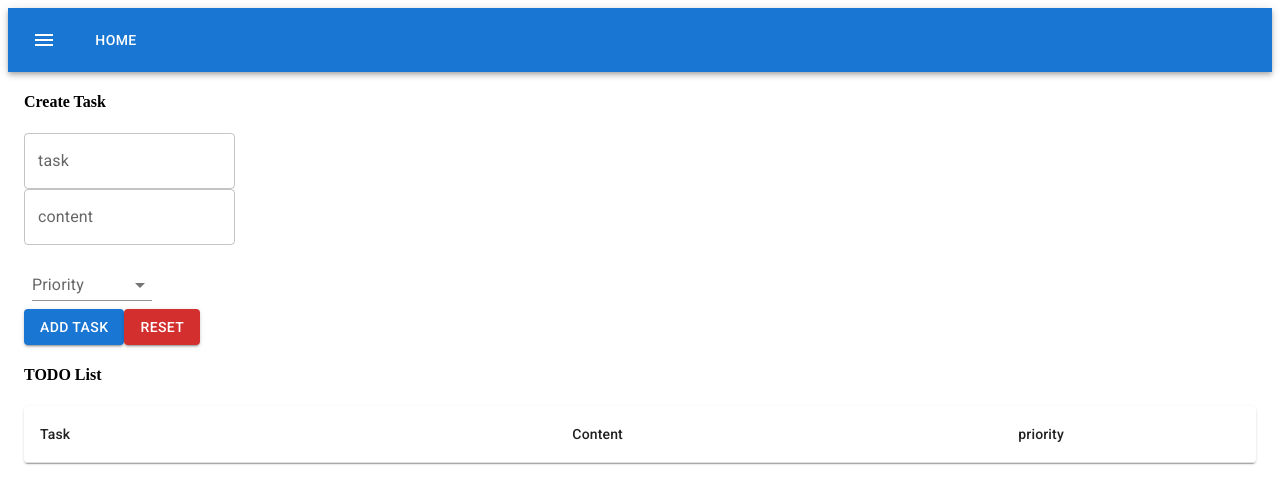
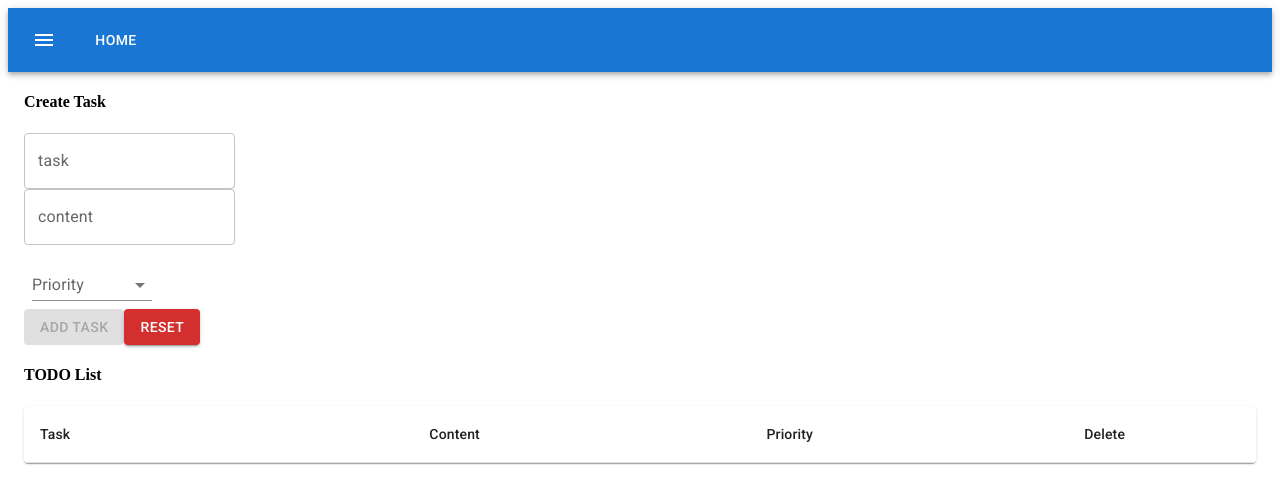
Before and after one commit to kome-tech/my-application, a React (Create React App) app: page /todo in a window 1280 px wide. Shown: the top 504 px of the page. Built offline with nearby package versions, Linux system fonts and the light colour scheme.

Commit message:
fairu wo bunnkatu

```diff
--- /dev/null
+++ b/src/components/CreateTasks.js
@@ -0,0 +1,90 @@
+import React, { useEffect, useState } from "react";
+
+import Button from "@mui/material/Button";
+import InputLabel from "@mui/material/InputLabel";
+import MenuItem from "@mui/material/MenuItem";
+import FormControl from "@mui/material/FormControl";
+import Select from "@mui/material/Select";
+import TextField from "@mui/material/TextField";
+
+const initialTodo = {
+  task: "",
+  content: "",
+  priority: "",
+};
+
+const CreateTasks = (props) => {
+  const [todo, setTodo] = useState(initialTodo);
+  const task = todo.task;
+  const content = todo.content;
+  const priority = todo.priority;
+
+  const unCreatable = task === "" || content === "" || priority === "";
+
+  const addTask = () => {
+    const action = {
+      type: "CREATE_TASK",
+      task,
+      content,
+      priority,
+    };
+    props.dispatch(action);
+    setTodo(initialTodo);
+  };
+
+  return (
+    <div>
+      <h4>Create Task</h4>
+      <div>
+        <TextField
+          label="task"
+          variant="outlined"
+          value={task}
+          onChange={(e) => setTodo({ ...todo, task: e.target.value })}
+        />
+      </div>
+      <div>
+        <TextField
+          label="content"
+          variant="outlined"
+          value={content}
+          onChange={(e) => setTodo({ ...todo, content: e.target.value })}
+        />
+      </div>
+      <div>
+        <FormControl variant="standard" sx={{ m: 1, minWidth: 120 }}>
+          <InputLabel id="select-priority">Priority</InputLabel>
+          <Select
+            labelId="select-priority"
+            id="select-priority"
+            value={priority}
+            label="Priority"
+            onChange={(e) => setTodo({ ...todo, priority: e.target.value })}
+          >
+            <MenuItem value={"High"}>High</MenuItem>
+            <MenuItem value={"Middle"}>Middle</MenuItem>
+            <MenuItem value={"Low"}>Low</MenuItem>
+          </Select>
+        </FormControl>
+      </div>
+      <div>
+        <Button
+          variant="contained"
+          onClick={() => addTask()}
+          disabled={unCreatable}
+        >
+          ADD Task
+        </Button>
+        <Button
+          variant="contained"
+          color="error"
+          onClick={() => setTodo(initialTodo)}
+        >
+          Reset
+        </Button>
+      </div>
+    </div>
+  );
+};
+
+export default CreateTasks;
--- a/src/components/Todo.js
+++ b/src/components/Todo.js
@@ -2,133 +2,21 @@ import React, { useEffect, useState, useReducer } from "react";
 
 import todoReducer from "../reducers/todo_reducer";
 
-import Table from "@mui/material/Table";
-import TableBody from "@mui/material/TableBody";
-import TableCell from "@mui/material/TableCell";
-import TableContainer from "@mui/material/TableContainer";
-import TableHead from "@mui/material/TableHead";
-import TableRow from "@mui/material/TableRow";
-import Paper from "@mui/material/Paper";
-import Button from "@mui/material/Button";
-import InputLabel from "@mui/material/InputLabel";
-import MenuItem from "@mui/material/MenuItem";
-import FormControl from "@mui/material/FormControl";
-import Select from "@mui/material/Select";
-import TextField from "@mui/material/TextField";
-
-const initialTodo = {
-  task: "",
-  content: "",
-  priority: "",
-};
+import AlertDialog from "./util/AlertDialog";
+import CreateTasks from "./CreateTasks";
+import TodoList from "./TodoList";
 
 const Todo = () => {
   const [todos, dispatch] = useReducer(todoReducer, []);
+  //   const [state, dispatch1] = useReducer(alert_dialog_reducer, { open: false, isConfirmed: false });
 
   return (
     <>
+      <AlertDialog />
       <CreateTasks dispatch={dispatch} todoList={todos} />
-      <TodoList todos={todos} />
+      <TodoList dispatch={dispatch} todos={todos} />
     </>
   );
 };
 
-const TodoList = (props) => {
-  const todos = props.todos;
-  return (
-    <div>
-      <h4>TODO List</h4>
-      <TableContainer component={Paper}>
-        <Table sx={{ minWidth: 300 }} aria-label="simple table">
-          <TableHead>
-            <TableRow>
-              <TableCell>Task</TableCell>
-              <TableCell align="center">Content</TableCell>
-              <TableCell align="center">priority</TableCell>
-            </TableRow>
-          </TableHead>
-          <TableBody>
-            {todos.map((todo, index) => {
-              return (
-                <TableRow key={index}>
-                  <TableCell>{todo.task}</TableCell>
-                  <TableCell align="center">{todo.content}</TableCell>
-                  <TableCell align="center">{todo.priority}</TableCell>
-                </TableRow>
-              );
-            })}
-          </TableBody>
-        </Table>
-      </TableContainer>
-    </div>
-  );
-};
-
-const CreateTasks = (props) => {
-  const [todo, setTodo] = useState(initialTodo);
-  const task = todo.task;
-  const content = todo.content;
-  const priority = todo.priority;
-
-  const addTask = () => {
-    const action = {
-      type: "CREATE_TASK",
-      task,
-      content,
-      priority,
-    };
-    props.dispatch(action);
-  };
-
-  return (
-    <div>
-      <h4>Create Task</h4>
-      <div>
-        <TextField
-          label="task"
-          variant="outlined"
-          value={task}
-          onChange={(e) => setTodo({ ...todo, task: e.target.value })}
-        />
-      </div>
-      <div>
-        <TextField
-          label="content"
-          variant="outlined"
-          value={content}
-          onChange={(e) => setTodo({ ...todo, content: e.target.value })}
-        />
-      </div>
-      <div>
-        <FormControl variant="standard" sx={{ m: 1, minWidth: 120 }}>
-          <InputLabel id="select-priority">Priority</InputLabel>
-          <Select
-            labelId="select-priority"
-            id="select-priority"
-            value={priority}
-            label="Priority"
-            onChange={(e) => setTodo({ ...todo, priority: e.target.value })}
-          >
-            <MenuItem value={"High"}>High</MenuItem>
-            <MenuItem value={"Middle"}>Middle</MenuItem>
-            <MenuItem value={"Low"}>Low</MenuItem>
-          </Select>
-        </FormControl>
-      </div>
-      <div>
-        <Button variant="contained" onClick={() => addTask()}>
-          ADD Task
-        </Button>
-        <Button
-          variant="contained"
-          color="error"
-          onClick={() => setTodo(initialTodo)}
-        >
-          Reset
-        </Button>
-      </div>
-    </div>
-  );
-};
-
 export default Todo;
--- /dev/null
+++ b/src/components/TodoList.js
@@ -0,0 +1,59 @@
+import Table from "@mui/material/Table";
+import TableBody from "@mui/material/TableBody";
+import TableCell from "@mui/material/TableCell";
+import TableContainer from "@mui/material/TableContainer";
+import TableHead from "@mui/material/TableHead";
+import TableRow from "@mui/material/TableRow";
+import Paper from "@mui/material/Paper";
+import IconButton from "@mui/material/IconButton";
+import DeleteIcon from "@mui/icons-material/Delete";
+const TodoList = (props) => {
+  const todos = props.todos;
+
+  const handleClickDelete = (id) => {
+    const action = {
+      type: "DELETE_TASK",
+      id,
+    };
+    props.dispatch(action);
+  };
+  return (
+    <div>
+      <h4>TODO List</h4>
+      <TableContainer component={Paper}>
+        <Table sx={{ minWidth: 300 }} aria-label="simple table">
+          <TableHead>
+            <TableRow>
+              <TableCell>Task</TableCell>
+              <TableCell align="center">Content</TableCell>
+              <TableCell align="center">Priority</TableCell>
+              <TableCell align="center">Delete</TableCell>
+            </TableRow>
+          </TableHead>
+          <TableBody>
+            {todos.map((todo, index) => {
+              return (
+                <TableRow key={index}>
+                  <TableCell>{todo.task}</TableCell>
+                  <TableCell align="center">{todo.content}</TableCell>
+                  <TableCell align="center">{todo.priority}</TableCell>
+                  <TableCell align="center">
+                    <IconButton
+                      aria-label="delete"
+                      color="error"
+                      onClick={() => handleClickDelete(todo.id)}
+                    >
+                      <DeleteIcon />
+                    </IconButton>
+                  </TableCell>
+                </TableRow>
+              );
+            })}
+          </TableBody>
+        </Table>
+      </TableContainer>
+    </div>
+  );
+};
+
+export default TodoList;
--- /dev/null
+++ b/src/components/util/AlertDialog.js
@@ -0,0 +1,48 @@
+import React, { useEffect, useState, useReducer } from "react";
+import Button from "@mui/material/Button";
+import Dialog from "@mui/material/Dialog";
+import DialogActions from "@mui/material/DialogActions";
+import DialogContent from "@mui/material/DialogContent";
+import DialogContentText from "@mui/material/DialogContentText";
+import DialogTitle from "@mui/material/DialogTitle";
+import alert_dialog_reducer from "../../reducers/alert_dialog_reducer";
+
+export default function AlertDialog() {
+  const [state, dispatch] = useReducer(alert_dialog_reducer, { open: false, isConfirmed: false });
+  const [open, setOpen] = useState(state.open);
+
+  const handleClickOpen = () => {
+    setOpen(true);
+  };
+
+  const handleClose = () => {
+    setOpen(false);
+  };
+
+  return (
+    <div>
+      <Dialog
+        open={open}
+        onClose={handleClose}
+        aria-labelledby="alert-dialog-title"
+        aria-describedby="alert-dialog-description"
+      >
+        <DialogTitle id="alert-dialog-title">
+          {"Use Google's location service?"}
+        </DialogTitle>
+        <DialogContent>
+          <DialogContentText id="alert-dialog-description">
+            Let Google help apps determine location. This means sending
+            anonymous location data to Google, even when no apps are running.
+          </DialogContentText>
+        </DialogContent>
+        <DialogActions>
+          <Button onClick={handleClose}>Disagree</Button>
+          <Button onClick={handleClose} autoFocus>
+            Agree
+          </Button>
+        </DialogActions>
+      </Dialog>
+    </div>
+  );
+}
--- /dev/null
+++ b/src/reducers/alert_dialog_reducer.js
@@ -0,0 +1,17 @@
+const alert_dialog_reducer = (
+  state = { open: false, isConfirmed: false },
+  action
+) => {
+  switch (action.type) {
+    case "DIALOG_OPNE":
+      return { ...state, open: true };
+    case "AGREEMENT":
+      return { open: false, isConfirmed: true };
+    case "DISAGREEMENT":
+      return { open: false, isConfirmed: false };
+    default:
+      return state;
+  }
+};
+
+export default alert_dialog_reducer;
--- a/src/reducers/todo_reducer.js
+++ b/src/reducers/todo_reducer.js
@@ -16,6 +16,8 @@ const todo_reducer = (state = [], action) => {
       const length = state.length;
       const id = length === 0 ? 1 : state[length - 1].id + 1;
       return [...state, { id: id, ...todo }];
+    case "DELETE_TASK":
+      return state.filter(item => item.id !== action.id);
     default:
       return state;
   }
```
Also changed, not shown: 1 other file (tests, documents, lock files or other folders).
